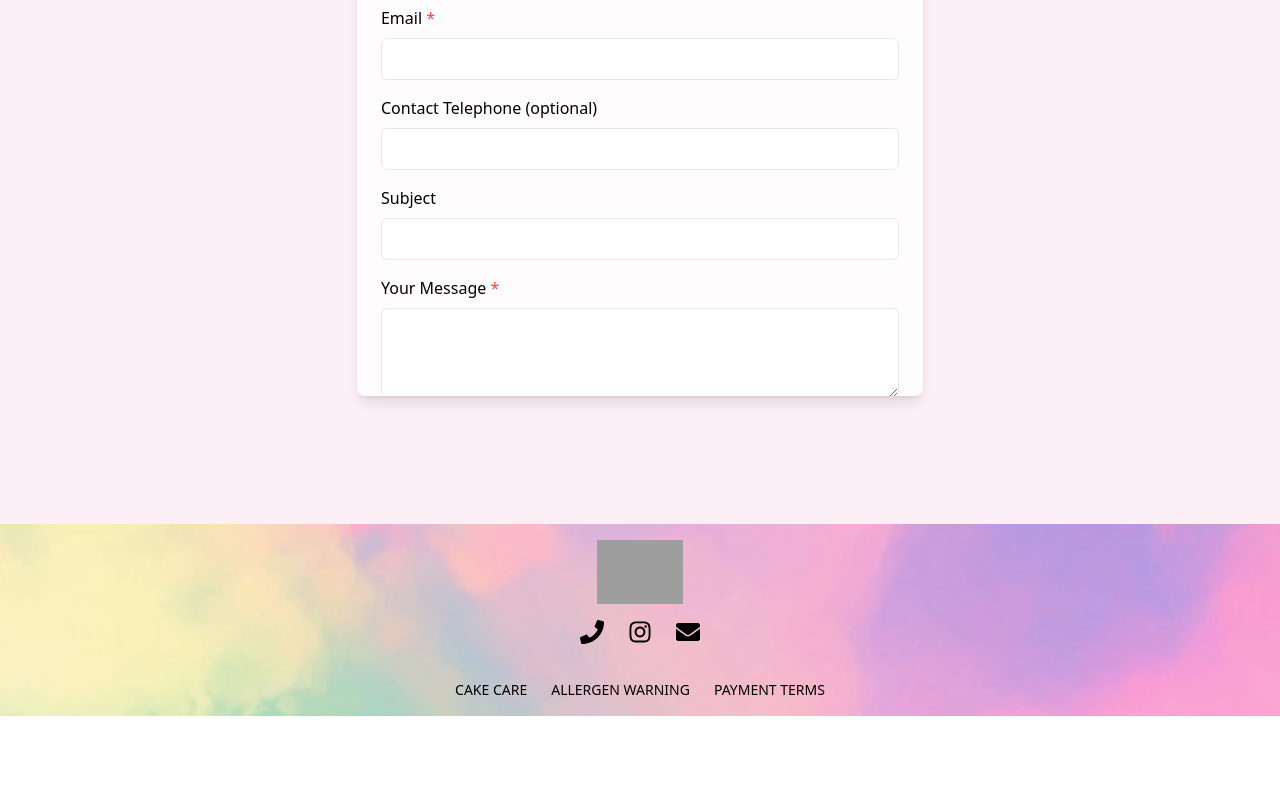
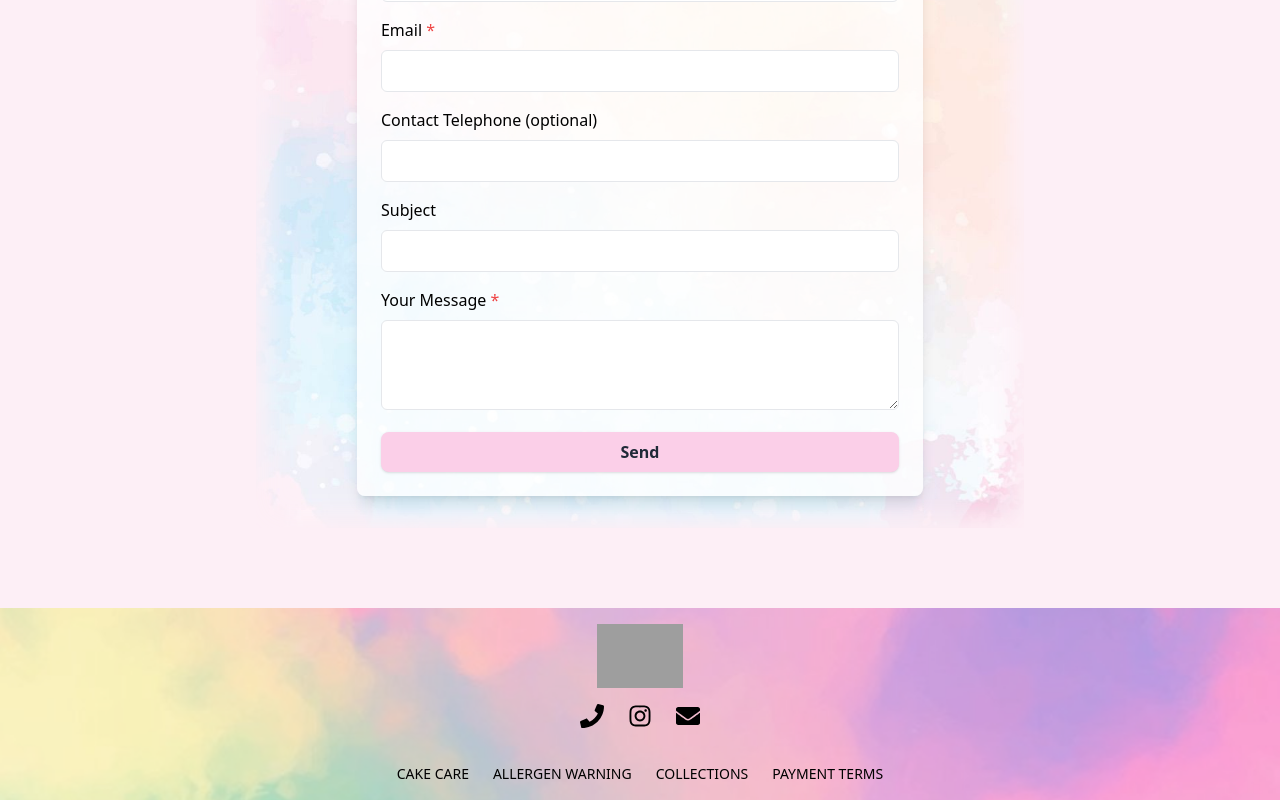
Before and after one commit to JoshCodedit/jamcakes_new, a React (Vite) app: page /contact in a window 1280 px wide. Shown: the part 797-1597 px from the top of the page. Before the commit the page ends 1513 px from the top, so only its background shows below. Built offline with nearby package versions, Linux system fonts and the light colour scheme; grey boxes are pictures that could not be loaded; a web font is replaced by a local one.

Commit message:
feat: social links added

```diff
--- a/src/components/ContactForm.jsx
+++ b/src/components/ContactForm.jsx
@@ -1,6 +1,18 @@
+import background1 from '../../public/images/background1.jpg';
+
 export default function ContactForm() {
     return (
-        <div className="bg-white/80 rounded-lg shadow-lg m-4 p-4 md:p-6 sm:overflow-y-auto sm:max-h-[calc(100vh-6rem)]">
+        <div
+            className="container relative mx-auto max-w-screen-md mt-7 p-4
+                bg-cover bg-center bg-no-repeat flex justify-center items-center"
+            style={{
+                backgroundImage: `url(${background1})`,
+                boxShadow: 'inset 0 0 25px 12px #FDEFF6'
+            }}
+        >
+            <div className="absolute inset-0 bg-gradient-to-r from-[#FDEFF6]/2 via-transparent to-[#FDEFF6]/2" />
+
+            <div className="relative z-10 bg-white/80 rounded-lg shadow-lg m-4 p-4 md:p-6 max-w-72 sm:max-w-xl mx-auto">
                 <h2 className="heading-text">Send Us A Message</h2>
                 <p className="mb-6 text-center">
                     You can send us an enquiry using the form below.
@@ -79,5 +91,6 @@ export default function ContactForm() {
                     </button>
                 </form>
             </div>
+        </div>
     );
 }
--- a/src/components/Footer.jsx
+++ b/src/components/Footer.jsx
@@ -27,15 +27,22 @@ export default function Footer() {
 
         {/* Icons */}
         <div className="flex gap-6 mb-5">
-          <FaPhone className="text-2xl cursor-pointer hover:text-gray-600" />
-          <FaInstagram className="text-2xl cursor-pointer hover:text-gray-600" />
-          <FaEnvelope className="text-2xl cursor-pointer hover:text-gray-600" />
+          <a href="tel:+441234567890" className="hover:text-gray-600">
+            <FaPhone className="text-2xl" />
+          </a>
+          <a href="https://www.instagram.com/jambakescakes/" target="_blank" rel="noopener noreferrer" className="hover:text-gray-600">
+            <FaInstagram className="text-2xl" />
+          </a>
+          <a href="mailto:jambakescakes@hotmail.com" className="hover:text-gray-600">
+            <FaEnvelope className="text-2xl" />
+          </a>
         </div>
 
         {/* Links */}
         <div className="flex flex-wrap justify-center gap-x-6 gap-y-2 text-sm mb-5">
           <a href="/cake-care" className="hover:text-gray-600">CAKE CARE</a>
           <a href="/allergen-warning" className="hover:text-gray-600">ALLERGEN WARNING</a>
+          <a href="/payment-terms" className="hover:text-gray-600">COLLECTIONS</a>
           <a href="/payment-terms" className="hover:text-gray-600">PAYMENT TERMS</a>
         </div>
       </div>
--- a/src/components/Navbar.jsx
+++ b/src/components/Navbar.jsx
@@ -27,17 +27,17 @@ export default function Navbar() {
             <div className="w-full max-w-6xl mx-auto">
                 <ul className="flex justify-end items-center p-4">
                     <li className="mr-6">
-                        <a href="https://instagram.com" className="nav-link text-2xl " target="_blank" rel="noopener noreferrer">
+                        <a href="https://www.instagram.com/jambakescakes/" className="nav-link text-2xl " target="_blank" rel="noopener noreferrer">
                             <FaInstagram />
                         </a>
                     </li>
                     <li className="mr-6">
-                        <a href="https://facebook.com" className="nav-link text-2xl" target="_blank" rel="noopener noreferrer">
+                        <a href="https://www.facebook.com/jambakescakes" className="nav-link text-2xl" target="_blank" rel="noopener noreferrer">
                             <FaFacebook />
                         </a>
                     </li>
                     <li>
-                        <a href="mailto:your@email.com" className="nav-link text-2xl">
+                        <a href="mailto:jambakescakes@hotmail.com" className="nav-link text-2xl">
                             <MdEmail />
                         </a>
                     </li>
--- a/src/pages/ContactPage.jsx
+++ b/src/pages/ContactPage.jsx
@@ -2,7 +2,7 @@ import ContactForm from "../components/ContactForm";
 
 export default function ContactPage() {
     return (
-        <div className="flex flex-col items-center justify-center h-screen">
+        <div >
             <ContactForm />
         </div>
     );
```
Lines whose indentation alone changed are shown as unchanged.
